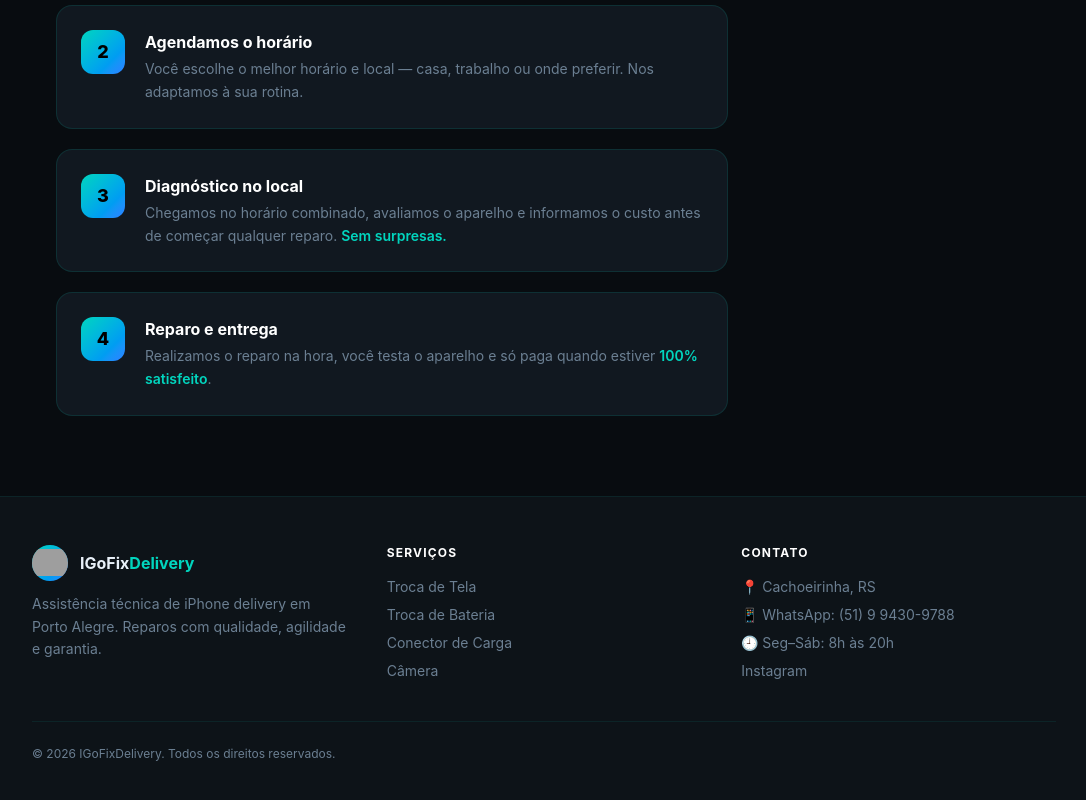
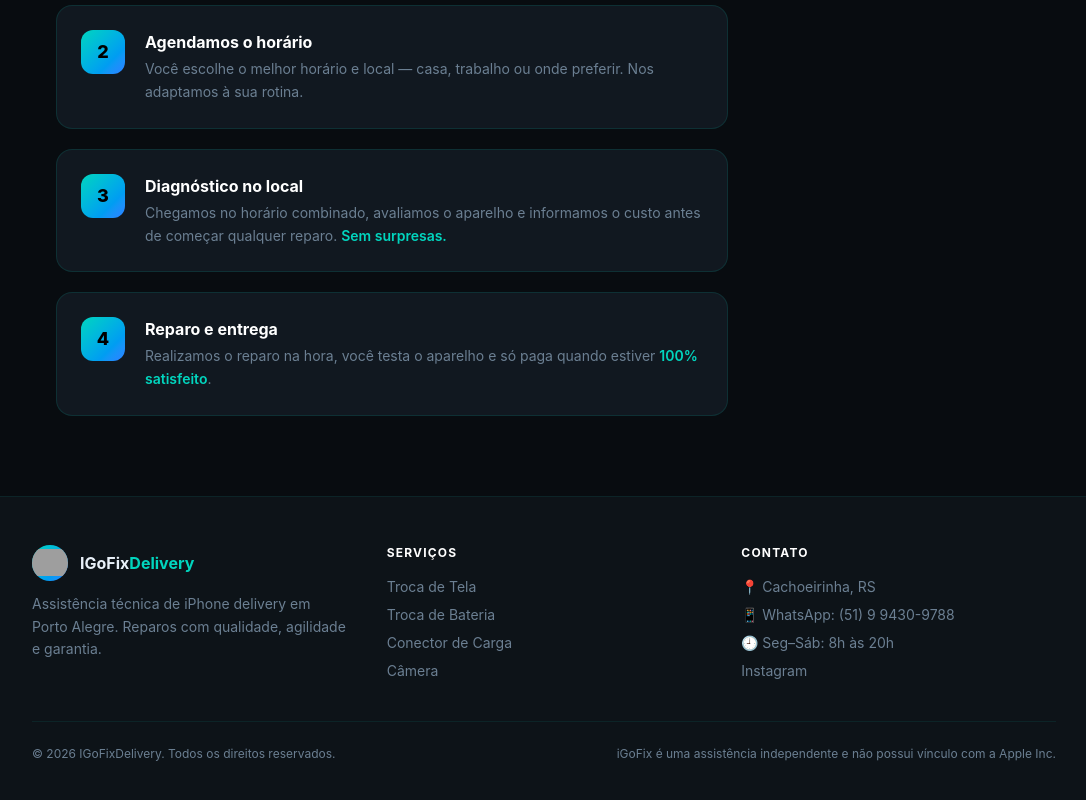
Before and after one commit to devdiresto/igofix, a React (Vite) app: page / in a window 1280 px wide. Shown: the part 2816-3616 px from the top of the page, without its empty margins (96-1182 px from the left). Built offline with nearby package versions, Linux system fonts and the light colour scheme; grey boxes are pictures that could not be loaded.

Commit message:
ajuste meta dado-footer

```diff
--- a/src/App.jsx
+++ b/src/App.jsx
@@ -415,6 +415,7 @@
 
         <div className="max-w-5xl mx-auto flex flex-wrap justify-between gap-3 mt-10 pt-6 border-t border-teal-500/10 text-xs text-[#6b7f92]">
           <span>© 2026 IGoFixDelivery. Todos os direitos reservados.</span>
+          <span>iGoFix é uma assistência independente e não possui vínculo com a Apple Inc.</span>
         </div>
       </footer>
 
```
